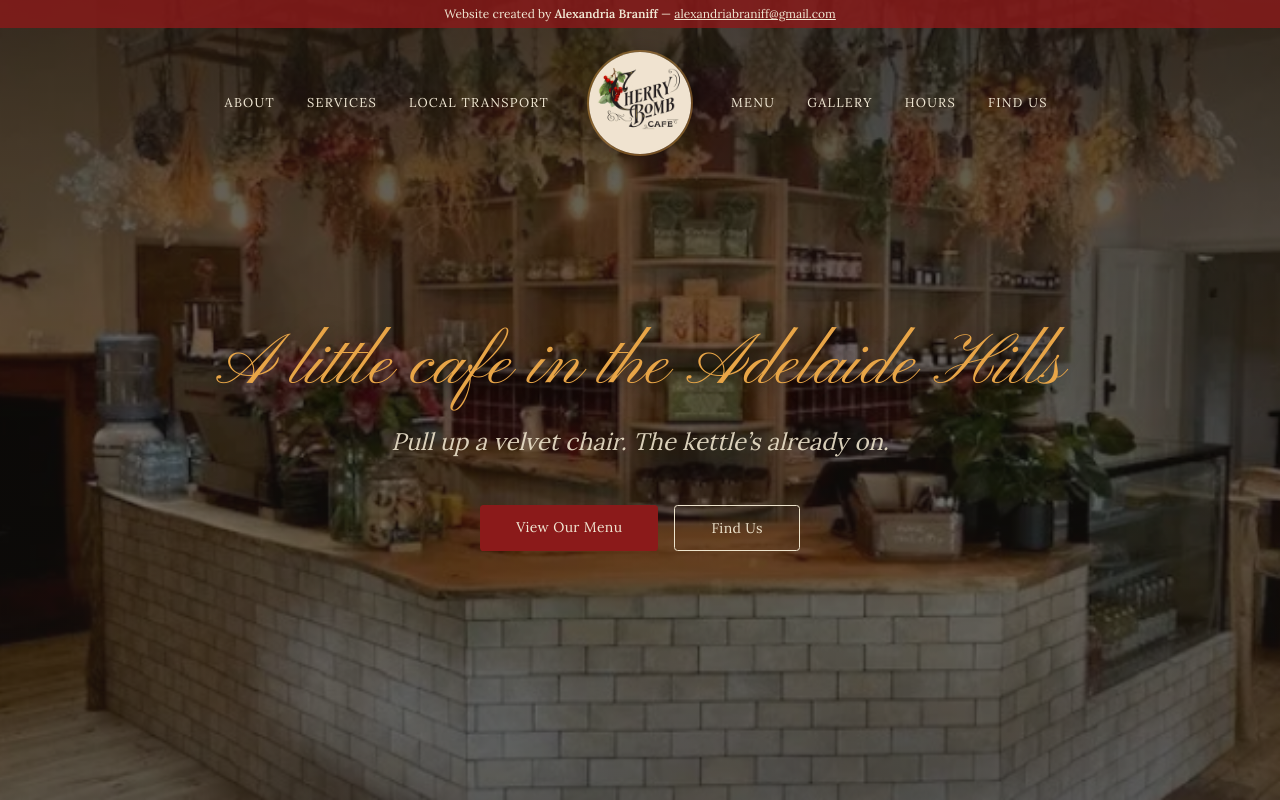
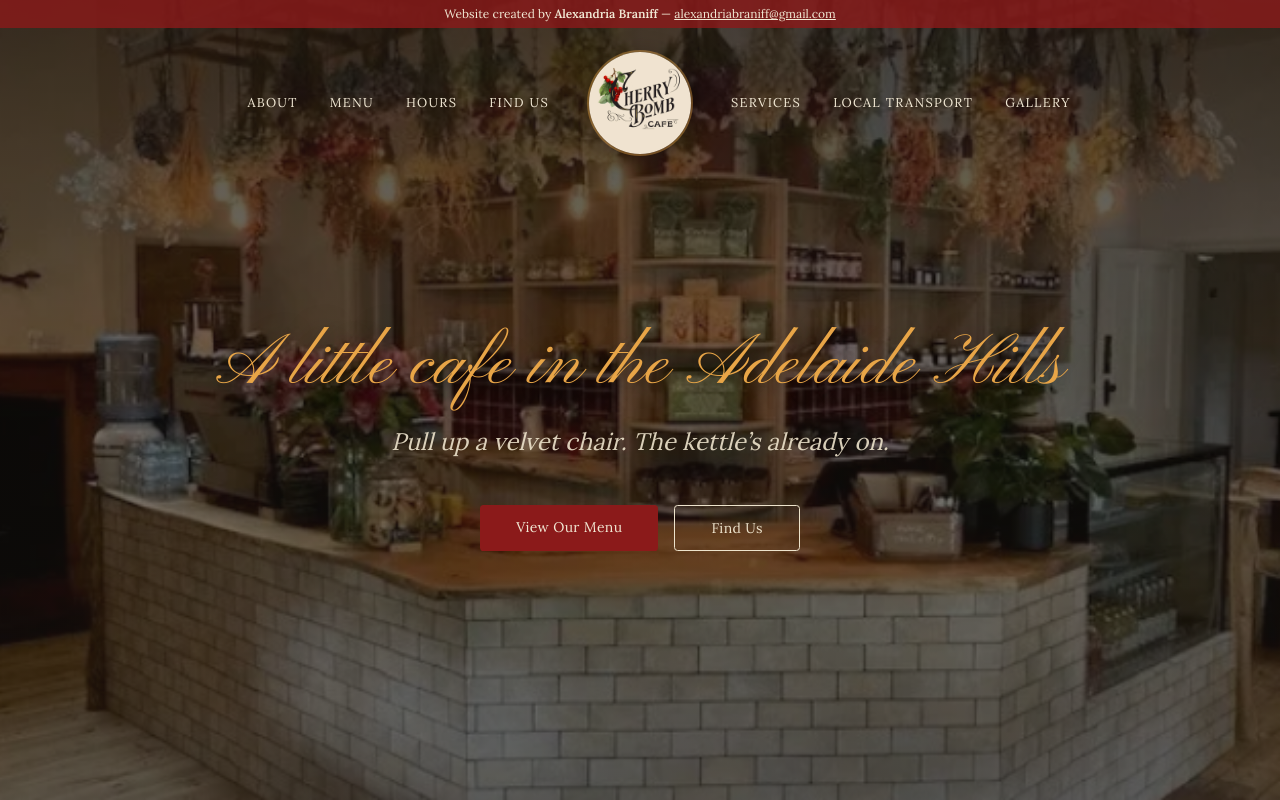
Before and after one commit to alexandriabraniff-dotcom/cherry-bomb-cafe, a Next.js app: page / in a window 1280 px wide. Shown: the top 800 px of the page. Built offline with nearby package versions, Linux system fonts and the light colour scheme.

Commit message:
Left nav: About/Menu/Hours/Find Us scroll to homepage sections; right: Services/Transport/Gallery

```diff
--- a/src/components/nav.tsx
+++ b/src/components/nav.tsx
@@ -6,16 +6,16 @@ import Image from "next/image";
 import { Menu, X } from "lucide-react";
 
 const leftLinks = [
-  { href: "/about", label: "About" },
-  { href: "/services", label: "Services" },
-  { href: "/local-transport", label: "Local Transport" },
+  { href: "/#about", label: "About" },
+  { href: "/#menu", label: "Menu" },
+  { href: "/#hours", label: "Hours" },
+  { href: "/#find-us", label: "Find Us" },
 ];
 
 const rightLinks = [
-  { href: "/menu", label: "Menu" },
+  { href: "/services", label: "Services" },
+  { href: "/local-transport", label: "Local Transport" },
   { href: "/gallery", label: "Gallery" },
-  { href: "/hours", label: "Hours" },
-  { href: "/find-us", label: "Find Us" },
 ];
 
 const allLinks = [...leftLinks, ...rightLinks];
```
